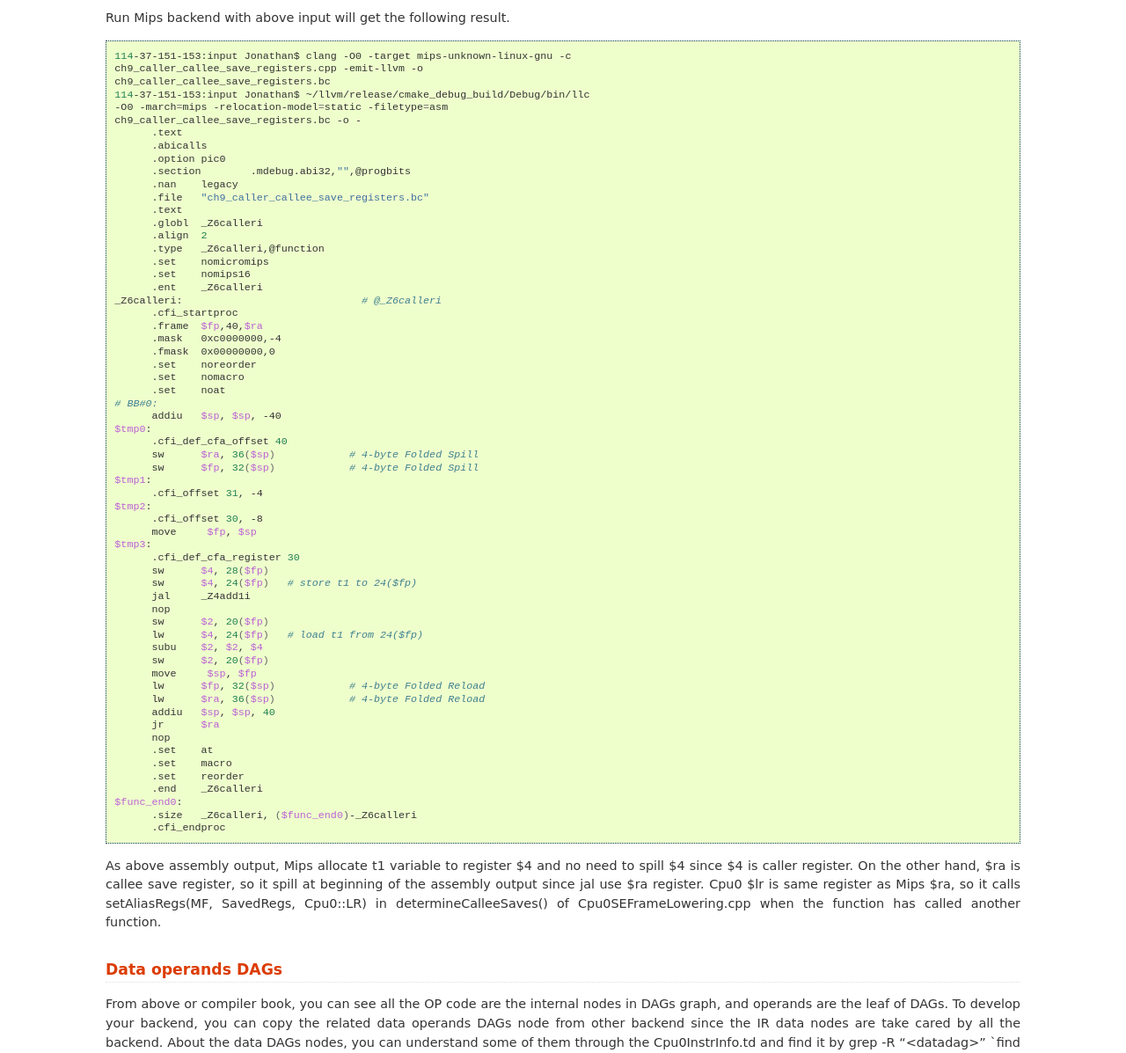
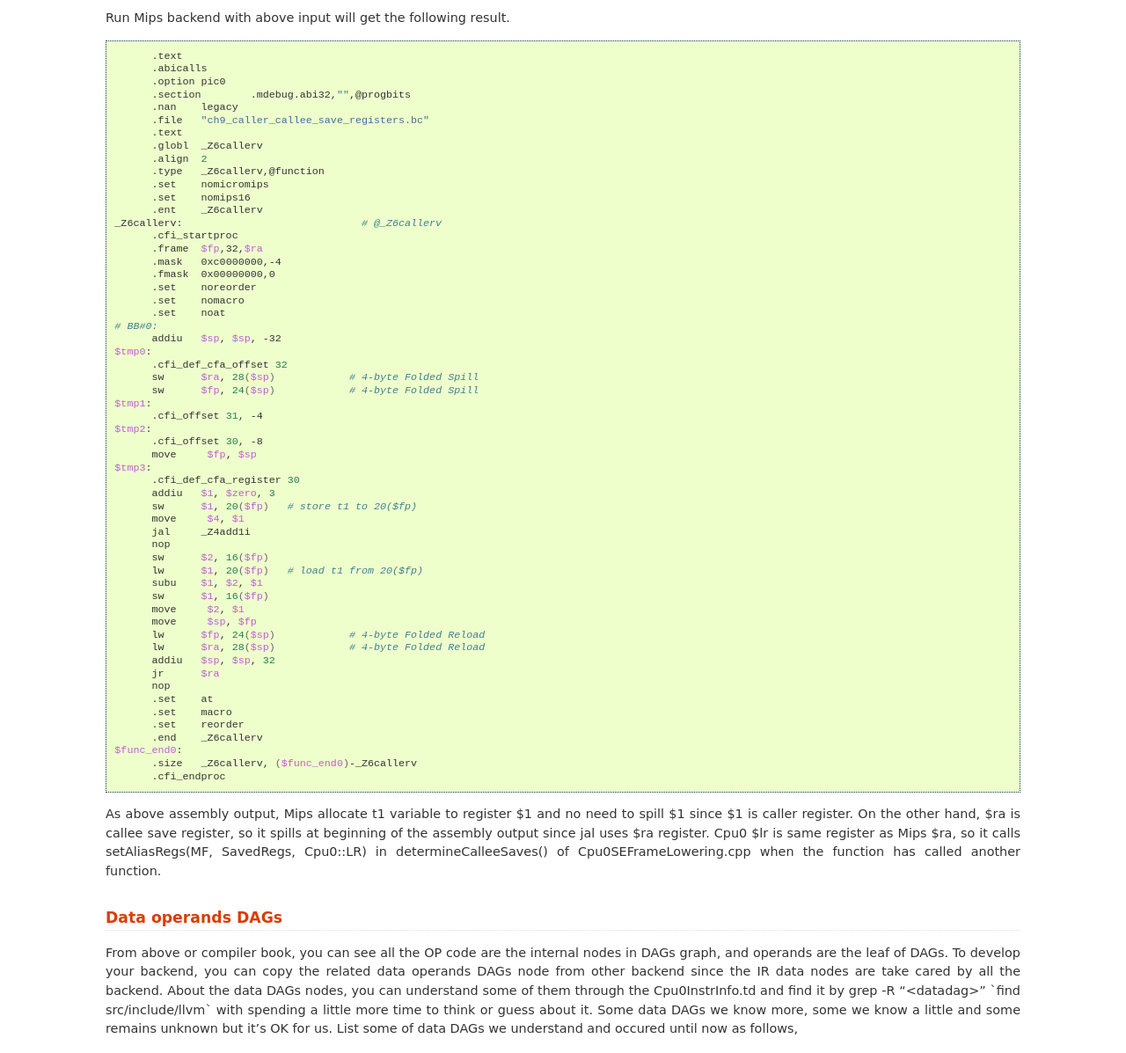
Before and after one commit to Jonathan2251/lbd, a Sphinx documentation site: the page built from source/backendstructure.rst, in a window 1280 px wide and 1400 px high, scrolled down 35807 px, cut to the strip 203-1400 px from the top of the window. Shown: the whole strip at 88% size. Built offline with Sphinx 7.4.7, drawn with Linux system fonts in a browser that asks for light colours; formulas are drawn with MathJax 3; pages that are not in the unit, such as notebooks, are missing from menus.

Commit message:
Add subsection Caller and callee saved registers

```diff
--- a/source/about.rst
+++ b/source/about.rst
@@ -59,6 +59,7 @@
 
 Version 3.7.1, Not release yet
   Remove EM_CPU0_EL.
+  Add subsection Caller and callee saved registers.
 
 Version 3.7.0, Released September 24, 2015
   Porting to lld 3.7.
--- a/source/backendstructure.rst
+++ b/source/backendstructure.rst
@@ -1639,12 +1639,6 @@
 
 .. code-block:: bash
 
-  114-37-151-153:input Jonathan$ clang -O0 -target mips-unknown-linux-gnu -c
-  ch9_caller_callee_save_registers.cpp -emit-llvm -o
-  ch9_caller_callee_save_registers.bc
-  114-37-151-153:input Jonathan$ ~/llvm/release/cmake_debug_build/Debug/bin/llc
-  -O0 -march=mips -relocation-model=static -filetype=asm
-  ch9_caller_callee_save_registers.bc -o -
   	.text
   	.abicalls
   	.option	pic0
@@ -1652,26 +1646,26 @@
   	.nan	legacy
   	.file	"ch9_caller_callee_save_registers.bc"
   	.text
-  	.globl	_Z6calleri
+  	.globl	_Z6callerv
   	.align	2
-  	.type	_Z6calleri,@function
+  	.type	_Z6callerv,@function
   	.set	nomicromips
   	.set	nomips16
-  	.ent	_Z6calleri
-  _Z6calleri:                             # @_Z6calleri
+  	.ent	_Z6callerv
+  _Z6callerv:                             # @_Z6callerv
   	.cfi_startproc
-  	.frame	$fp,40,$ra
+  	.frame	$fp,32,$ra
   	.mask 	0xc0000000,-4
   	.fmask	0x00000000,0
   	.set	noreorder
   	.set	nomacro
   	.set	noat
   # BB#0:
-  	addiu	$sp, $sp, -40
+  	addiu	$sp, $sp, -32
   $tmp0:
-  	.cfi_def_cfa_offset 40
-  	sw	$ra, 36($sp)            # 4-byte Folded Spill
-  	sw	$fp, 32($sp)            # 4-byte Folded Spill
+  	.cfi_def_cfa_offset 32
+  	sw	$ra, 28($sp)            # 4-byte Folded Spill
+  	sw	$fp, 24($sp)            # 4-byte Folded Spill
   $tmp1:
   	.cfi_offset 31, -4
   $tmp2:
@@ -1679,31 +1673,33 @@
   	move	 $fp, $sp
   $tmp3:
   	.cfi_def_cfa_register 30
-  	sw	$4, 28($fp)
-  	sw	$4, 24($fp)   # store t1 to 24($fp)
+  	addiu	$1, $zero, 3
+  	sw	$1, 20($fp)   # store t1 to 20($fp)
+  	move	 $4, $1
   	jal	_Z4add1i
   	nop
-  	sw	$2, 20($fp)
-  	lw	$4, 24($fp)   # load t1 from 24($fp)
-  	subu	$2, $2, $4
-  	sw	$2, 20($fp)
+  	sw	$2, 16($fp)
+  	lw	$1, 20($fp)   # load t1 from 20($fp)
+  	subu	$1, $2, $1
+  	sw	$1, 16($fp)
+  	move	 $2, $1
   	move	 $sp, $fp
-  	lw	$fp, 32($sp)            # 4-byte Folded Reload
-  	lw	$ra, 36($sp)            # 4-byte Folded Reload
-  	addiu	$sp, $sp, 40
+  	lw	$fp, 24($sp)            # 4-byte Folded Reload
+  	lw	$ra, 28($sp)            # 4-byte Folded Reload
+  	addiu	$sp, $sp, 32
   	jr	$ra
   	nop
   	.set	at
   	.set	macro
   	.set	reorder
-  	.end	_Z6calleri
+  	.end	_Z6callerv
   $func_end0:
-  	.size	_Z6calleri, ($func_end0)-_Z6calleri
+  	.size	_Z6callerv, ($func_end0)-_Z6callerv
   	.cfi_endproc
 
-As above assembly output, Mips allocate t1 variable to register $4 and no need
-to spill $4 since $4 is caller register. On the other hand, $ra is callee save
-register, so it spill at beginning of the assembly output since jal use $ra
+As above assembly output, Mips allocate t1 variable to register $1 and no need
+to spill $1 since $1 is caller register. On the other hand, $ra is callee save
+register, so it spills at beginning of the assembly output since jal uses $ra
 register. Cpu0 $lr is same register as Mips $ra, so it calls setAliasRegs(MF,
 SavedRegs, Cpu0::LR) in determineCalleeSaves() of Cpu0SEFrameLowering.cpp when
 the function has called another function.
```
Also changed, not shown: 1 other file.
